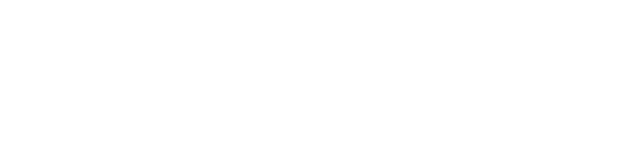
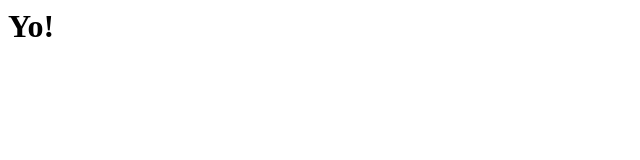
Before and after one commit to Chezman22/index-files, a plain HTML site: page index.html in a window 1280 px wide. Shown: the full height of the page, 0-640 px from the left. Drawn offline with Linux system fonts and the light colour scheme.

Commit message:
added h1

```diff
--- a/index.html
+++ b/index.html
@@ -4,5 +4,6 @@
         <title>Git tutorial</title>
     </head>
     <body>
+        <h1>Yo!</h1>
     </body>
 </html>
```
